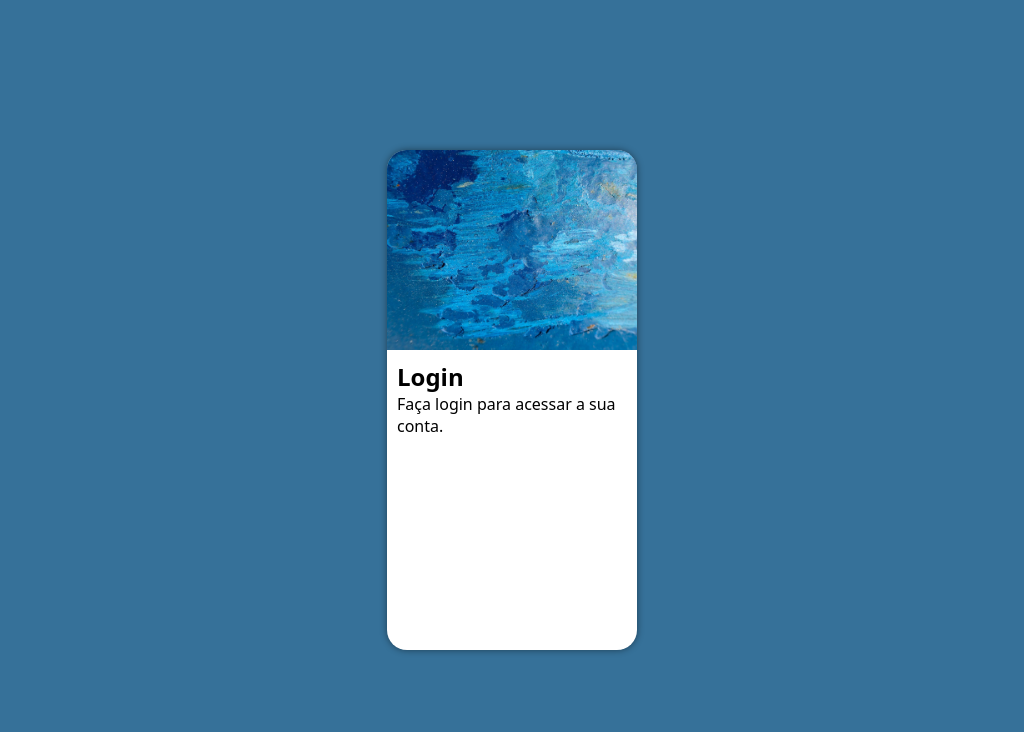
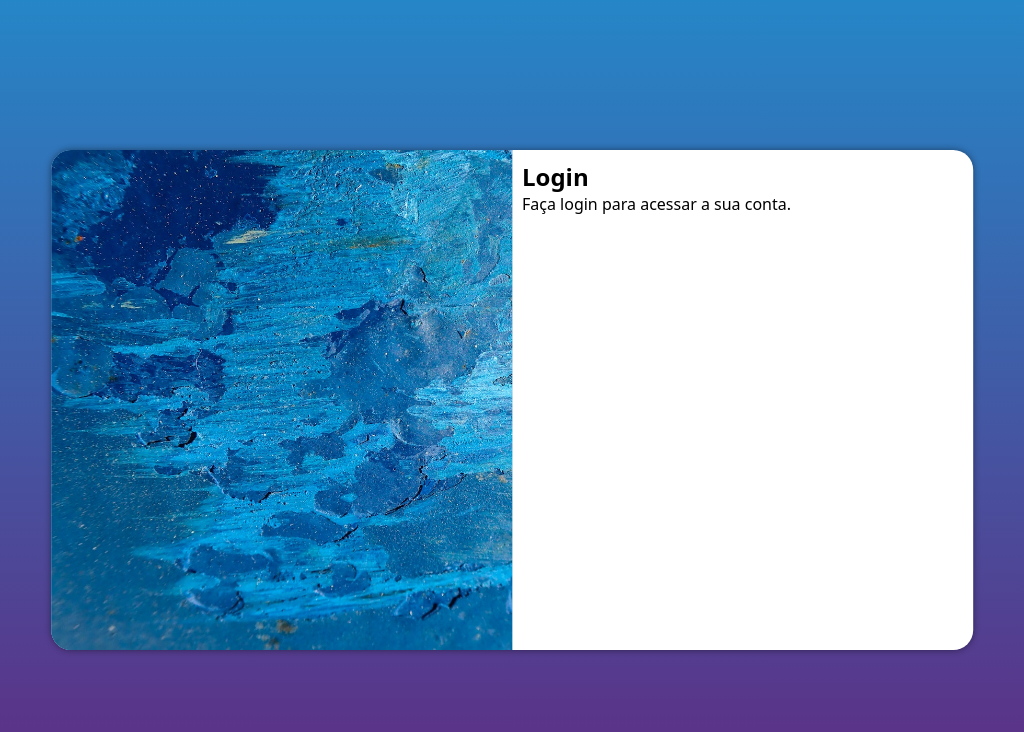
Before and after one commit to natanboschetti/projeto-login, a plain HTML site: page index.html in a window 1024 px wide. Drawn offline with Linux system fonts and the light colour scheme.

Commit message:
multiple media-queries

```diff
--- a/index.html
+++ b/index.html
@@ -6,6 +6,7 @@
     <meta name="viewport" content="width=device-width, initial-scale=1.0">
     <title>Login</title>
     <link rel="stylesheet" href="styles/style.css">
+    <link rel="stylesheet" href="styles/media-query.css">
 </head>
 <body>
     <main class="main-content">
--- /dev/null
+++ b/styles/media-query.css
@@ -0,0 +1,51 @@
+@charset "UTF-8";
+
+:root {
+    --green-color: #2586c7;
+    --purple-color: #5f2c82;
+}
+
+
+@media screen and (min-width: 769px) and (max-width: 992px) {
+    body, html {
+        background-image: linear-gradient(to top, var(--purple-color), var(--green-color));
+    }
+
+    section.login-screen {
+        width: 80vw;
+    }
+
+
+    /*Mudando posicionamento das div ao trocar de tela*/
+    section.login-screen > div.image { /*especificando tamanho, pois a imagem ainda não tinha um tamanho*/
+        float: left;
+        height: 100%;/*100% da altura da div.login-screen*/
+        width: 30%;
+    }
+
+    section.login-screen > div.form {
+        float: right;
+        width: 70%; /*pra fechar 100%*/
+    }
+}
+
+@media screen and (min-width: 992px) and (max-width: 1200px){
+    body, html {
+        background-image: linear-gradient(to top, var(--purple-color), var(--green-color));
+    }
+
+    section.login-screen {
+        width: 90vw;
+    }
+
+    section.login-screen > div.image {
+        float: left;
+        width: 50%;
+        height: 100%;
+    }
+
+    section.login-screen > div.form {
+        float: right;
+        width: 50%;
+    }
+}
--- a/styles/style.css
+++ b/styles/style.css
@@ -9,7 +9,7 @@
 */
 
 :root {
-    --green-color: #367199;
+    --green-color: #1c6392;
     --purple-color: #5f2c82;
 }
 
@@ -43,6 +43,9 @@ section.login-screen {
     border-radius: 20px;
     overflow: hidden; /* Tudo que ficar de fora da borda será escondido*/
     box-shadow: 0px 0px 7px rgba(0, 0, 0, 0.459);
+
+    transition: width .3s, height .3s ; /*animação para quando diminuir e aumentar*/
+    transition-timing-function: ease; /*suavizar animação*/
 }
 
 section.login-screen > div.image {
```
